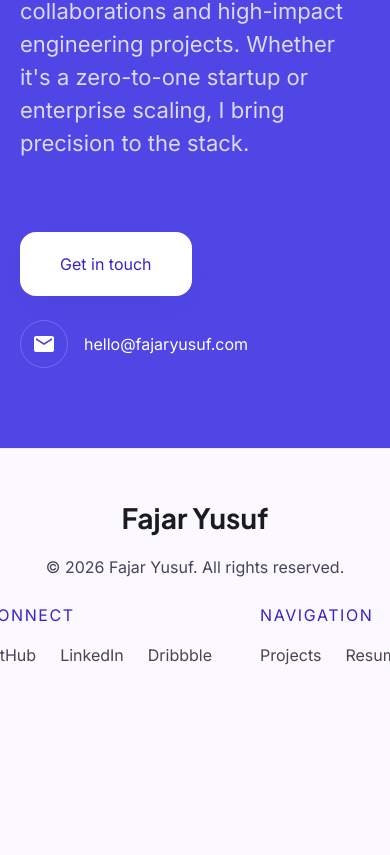
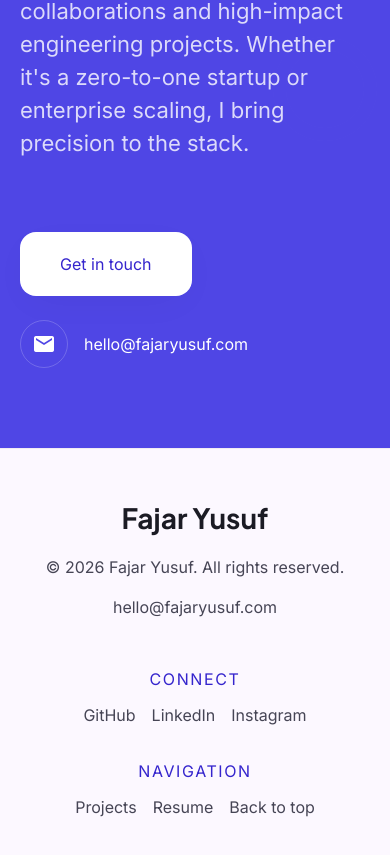
Before and after one commit to jarfajar2314/my-portfolio, a Next.js app: page / in a window 390 px wide. Shown: the part 2903-3758 px from the top of the page. Before the commit the page ends 3618 px from the top, so only its background shows below. Built offline with nearby package versions, Linux system fonts and the light colour scheme.

Commit message:
fix footer mobile layout, update profile links

```diff
--- a/components/Footer.tsx
+++ b/components/Footer.tsx
@@ -4,24 +4,30 @@ import Link from "next/link";
 export default function Footer() {
   return (
     <footer className="bg-surface border-t border-on-surface/5">
-      <div className="flex flex-col md:flex-row justify-between items-center w-full px-margin-mobile md:px-margin-desktop py-stack-lg max-w-container-max mx-auto gap-stack-md">
+      <div className="flex flex-col md:flex-row justify-between items-center w-full px-margin-mobile md:px-margin-desktop py-stack-lg max-w-container-max mx-auto gap-stack-lg">
         <div className="flex flex-col items-center md:items-start gap-4">
           <span className="font-headline-sm text-headline-sm font-bold text-on-surface">
             Fajar Yusuf
           </span>
-          <span className="font-label-md text-label-md text-on-surface-variant">
+          <span className="font-label-md text-label-md text-on-surface-variant text-center md:text-left">
             © {new Date().getFullYear()} Fajar Yusuf. All rights reserved.
           </span>
+          <a
+            className="font-label-md text-label-md text-on-surface-variant hover:text-primary transition-colors"
+            href="mailto:hello@fajaryusuf.com"
+          >
+            hello@fajaryusuf.com
+          </a>
         </div>
-        <div className="flex gap-12">
-          <div className="flex flex-col gap-4">
+        <div className="flex flex-col sm:flex-row gap-8 sm:gap-12 w-full sm:w-auto">
+          <div className="flex flex-col items-center sm:items-start gap-3">
             <span className="font-label-md text-label-md text-primary uppercase tracking-widest">
               Connect
             </span>
-            <div className="flex gap-6">
+            <div className="flex flex-wrap justify-center sm:justify-start gap-4 sm:gap-6">
               <a
                 className="font-label-md text-label-md text-on-surface-variant hover:text-primary transition-colors"
-                href="https://github.com"
+                href="https://github.com/jarfajar2314"
                 target="_blank"
                 rel="noopener noreferrer"
               >
@@ -29,7 +35,7 @@ export default function Footer() {
               </a>
               <a
                 className="font-label-md text-label-md text-on-surface-variant hover:text-primary transition-colors"
-                href="https://linkedin.com"
+                href="https://linkedin.com/in/mfajaryusuf"
                 target="_blank"
                 rel="noopener noreferrer"
               >
@@ -37,19 +43,19 @@ export default function Footer() {
               </a>
               <a
                 className="font-label-md text-label-md text-on-surface-variant hover:text-primary transition-colors"
-                href="https://dribbble.com"
+                href="https://instagram.com/jarfajaarr_"
                 target="_blank"
                 rel="noopener noreferrer"
               >
-                Dribbble
+                Instagram
               </a>
             </div>
           </div>
-          <div className="flex flex-col gap-4">
+          <div className="flex flex-col items-center sm:items-start gap-3">
             <span className="font-label-md text-label-md text-primary uppercase tracking-widest">
               Navigation
             </span>
-            <div className="flex gap-6">
+            <div className="flex flex-wrap justify-center sm:justify-start gap-4 sm:gap-6">
               <Link
                 className="font-label-md text-label-md text-on-surface-variant hover:text-primary transition-colors"
                 href="/work"
@@ -62,6 +68,12 @@ export default function Footer() {
               >
                 Resume
               </a>
+              <a
+                className="font-label-md text-label-md text-on-surface-variant hover:text-primary transition-colors"
+                href="#top"
+              >
+                Back to top
+              </a>
             </div>
           </div>
         </div>
```
